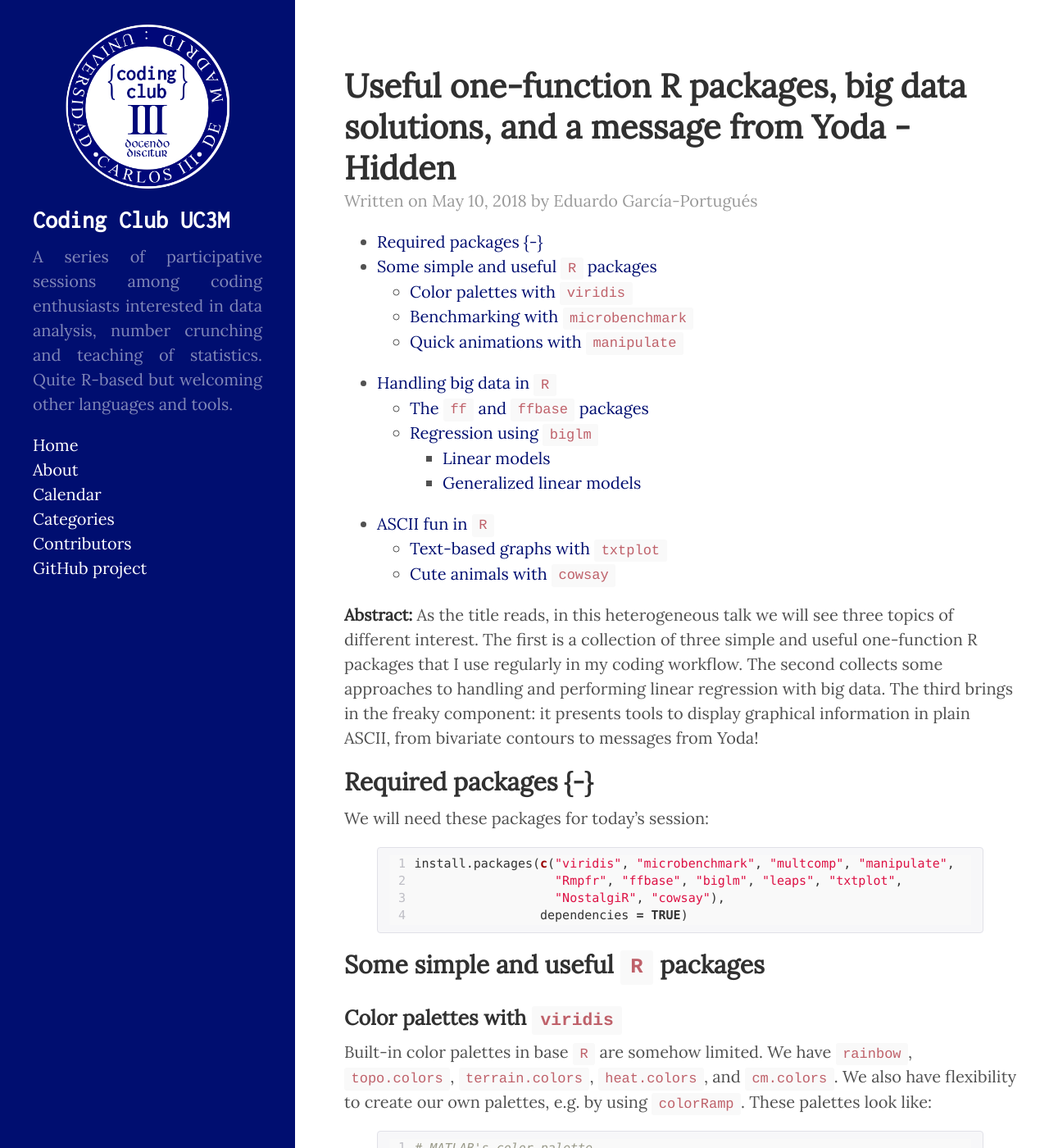
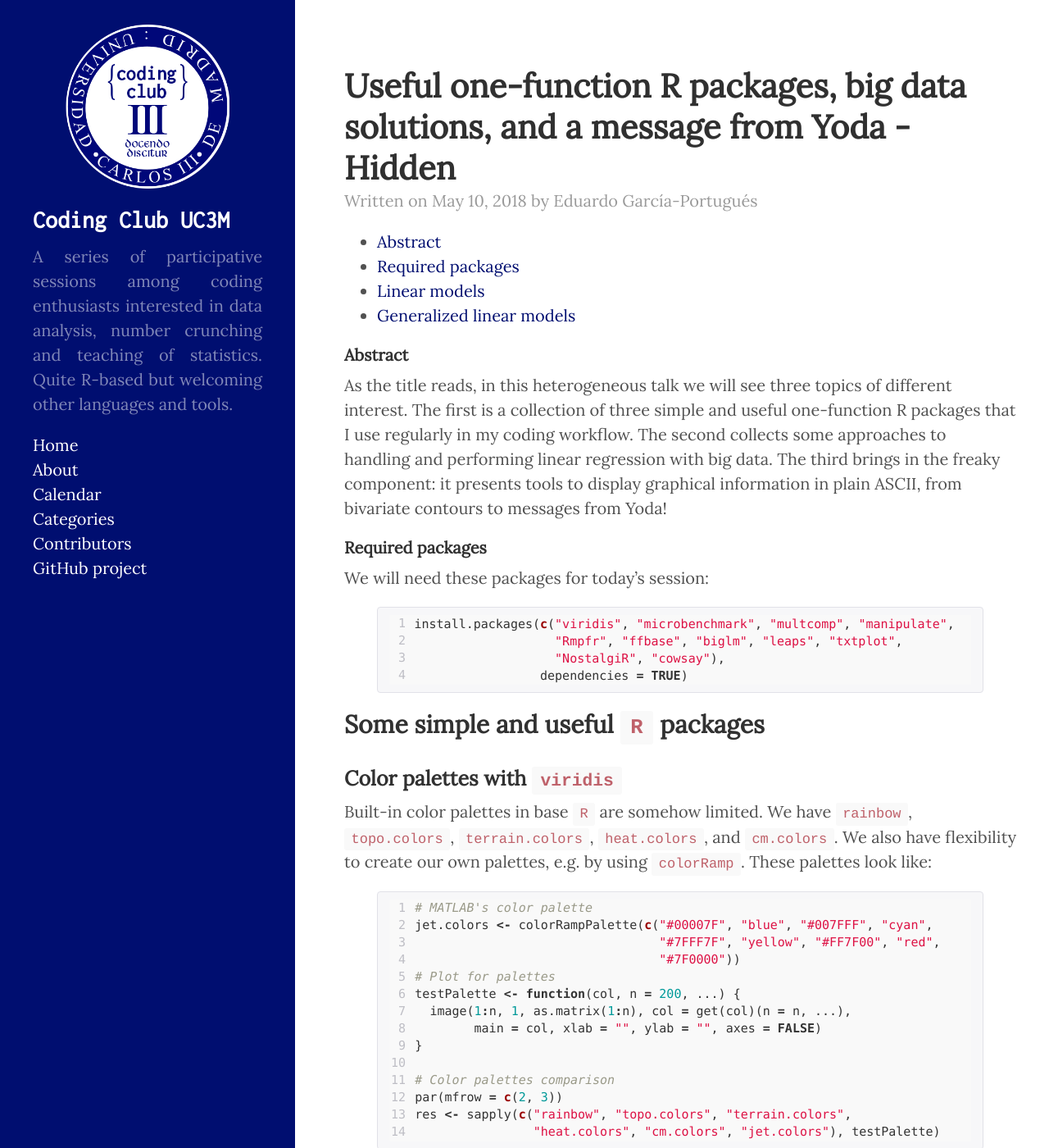
Before and after one commit to CodingClubUC3M/codingclubuc3m.github.io, a Jekyll site: the page built from _posts/2018-05-10-misc-R-function-hidden.md, in a window 1280 px wide and 1400 px high. Shown: the whole window at 82% size. Built offline with Jekyll 4.4.1, drawn with Linux system fonts in a browser that asks for light colours; comment, search, counter and statistics services are not loaded; some of the changed lines change nothing that is shown.

Commit message:
Sections

```diff
--- a/_posts/2018-05-10-misc-R-function-hidden.md
+++ b/_posts/2018-05-10-misc-R-function-hidden.md
@@ -12,13 +12,14 @@
 output:
   html_document:
     number_sections: yes
-    toc: yes
     mathjax:  default
 ---
 
-**Abstract:** As the title reads, in this heterogeneous talk we will see three topics of different interest. The first is a collection of three simple and useful one-function R packages that I use regularly in my coding workflow. The second collects some approaches to handling and performing linear regression with big data. The third brings in the freaky component: it presents tools to display graphical information in plain ASCII, from bivariate contours to messages from Yoda!
-
-## Required packages {-}
+#### Abstract
+
+As the title reads, in this heterogeneous talk we will see three topics of different interest. The first is a collection of three simple and useful one-function R packages that I use regularly in my coding workflow. The second collects some approaches to handling and performing linear regression with big data. The third brings in the freaky component: it presents tools to display graphical information in plain ASCII, from bivariate contours to messages from Yoda!
+
+#### Required packages
 
 We will need these packages for today's session:
 
```
